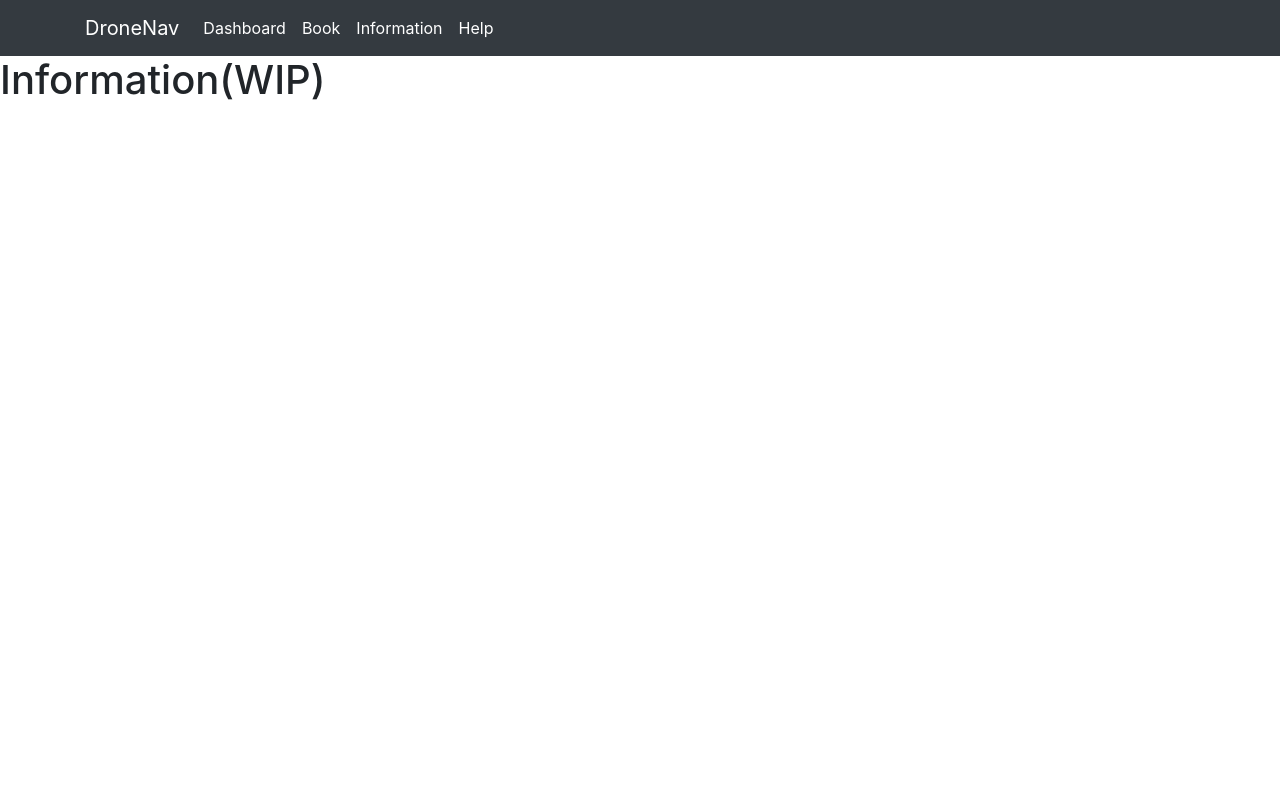
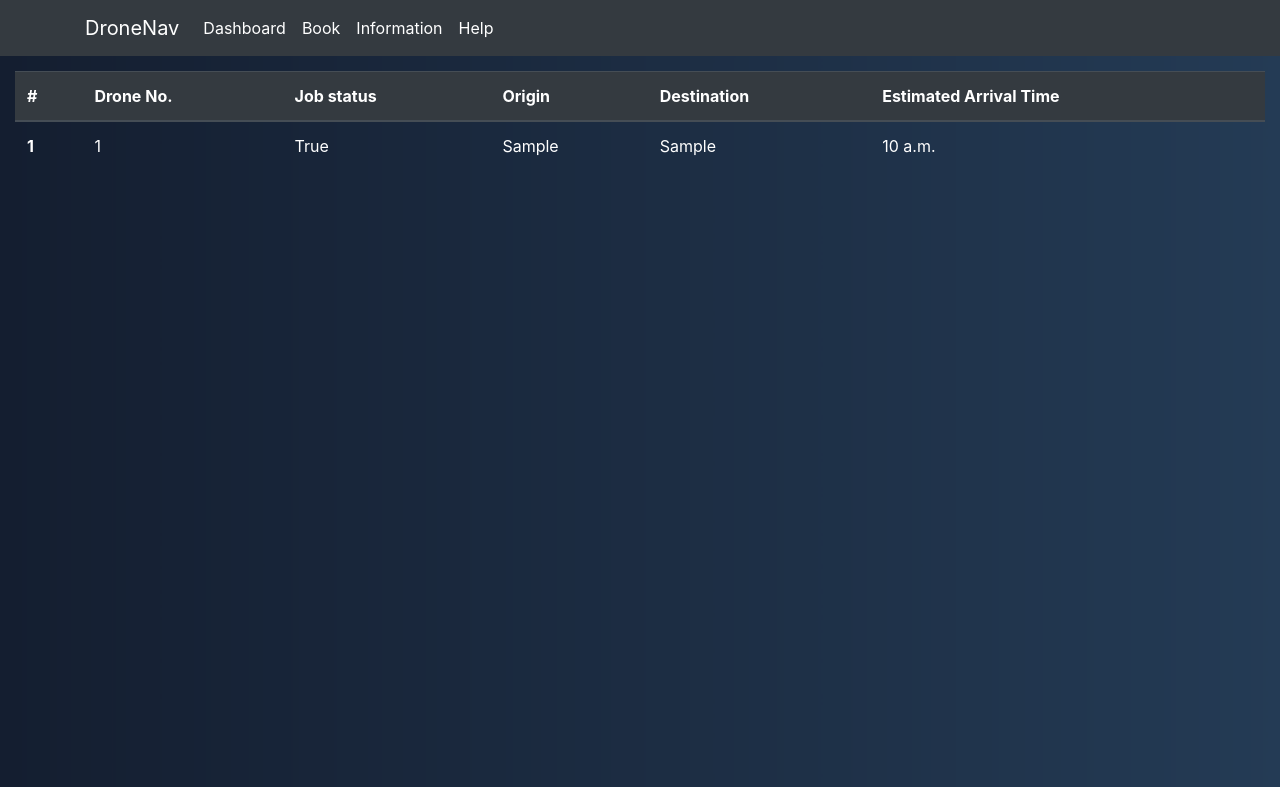
Before and after one commit to mriduldhall/DroneNav, a Django app: page /dashboard/information in a window 1280 px wide. Run offline with Django 3.2, Linux system fonts and the light colour scheme; tables that the repository leaves empty hold one stand-in row (values such as "Sample post"); some libraries are stand-ins or nearby versions.

Commit message:
Finished information menu

```diff
--- a/drone_system/drones.py
+++ b/drone_system/drones.py
@@ -19,3 +19,23 @@ def get_drones_of_user(username):
         return drones_data
     except drones.DoesNotExist:
         return drones_data
+
+
+def get_all_drone_data():
+    drones_data = []
+    try:
+        all_drones = drones.objects.all()
+        for drone in all_drones:
+            if drone.job:
+                origin_data = locations.objects.filter(id=drone.origin_id)
+                origin = (origin_data[0]).location
+                destination_data = locations.objects.filter(id=drone.destination_id)
+                destination = (destination_data[0]).location
+            else:
+                origin = None
+                destination = None
+            drone_data = [drone.id, drone.job, origin, destination, drone.job_finish_time]
+            drones_data.append(drone_data)
+        return drones_data
+    except drones.DoesNotExist:
+        return drones_data
--- a/drone_system/templates/drone_system/dashboard.html
+++ b/drone_system/templates/drone_system/dashboard.html
@@ -1,7 +1,7 @@
 {% extends "drone_system/base.html" %}
 
 {% block content %}
-    <nav class="container-fluid" style="background-image:url('../../static/drone_system/Dashboard Background.png');background-repeat:no-repeat;color:floralwhite;background-size:cover;height:91.35vh;overflow-y:hidden">
+    <nav class="container-fluid" style="background-image:url('../../static/drone_system/Dashboard Background.png');background-repeat:no-repeat;color:floralwhite;background-size:cover;height:100%;min-height:91.35vh">
         <nav style="padding-left: 10px"></nav>
         <h2 style="padding-top:5px;padding-bottom:20px">Hello, {{ username }}</h2>
         <h4>Your current bookings:</h4>
--- a/drone_system/templates/drone_system/help.html
+++ b/drone_system/templates/drone_system/help.html
@@ -20,7 +20,7 @@
                 and scheduled time of arrival.</p>
                 <h5>Help:</h5>
                 <p>This is the help menu and takes you here.</p>
-                <p>For any other issues email <a href="mailto:mriduldhall@mayfieldschool.net">Mridul</a>.</p>
+                <p>For any other issues please email <a href="mailto:mriduldhall@mayfieldschool.net">Mridul</a>.</p>
             </div>
         </div>
     </nav>
--- a/drone_system/templates/drone_system/information.html
+++ b/drone_system/templates/drone_system/information.html
@@ -1,5 +1,32 @@
 {% extends "drone_system/base.html" %}
 
 {% block content %}
-    <h1>Information(WIP)</h1>
+    <nav class="container-fluid" style="background-image:url('../../static/drone_system/Dashboard Background.png');background-repeat:no-repeat;color:floralwhite;background-size:cover;height:100%;min-height:91.35vh">
+        <nav style="padding-top: 15px">
+            <table class="table">
+                <thead class="thead-dark">
+                    <tr>
+                        <th scope="col">#</th>
+                        <th scope="col">Drone No.</th>
+                        <th scope="col">Job status</th>
+                        <th scope="col">Origin</th>
+                        <th scope="col">Destination</th>
+                        <th scope="col">Estimated Arrival Time</th>
+                    </tr>
+                </thead>
+                <tbody>
+                    {% for drone in drones_data %}
+                        <tr>
+                            <th scope="row" style="color: white">{{ forloop.counter }}</th>
+                            <td style="color: white">{{ drone.0 }}</td>
+                            <td style="color: white">{{ drone.1 }}</td>
+                            <td style="color: white">{{ drone.2 }}</td>
+                            <td style="color: white">{{ drone.3 }}</td>
+                            <td style="color: white">{{ drone.4 }}</td>
+                        </tr>
+                    {% endfor %}
+                </tbody>
+            </table>
+        </nav>
+    </nav>
 {% endblock %}
--- a/drone_system/views.py
+++ b/drone_system/views.py
@@ -1,5 +1,5 @@
 from django.shortcuts import render
-from .drones import get_drones_of_user
+from .drones import get_drones_of_user, get_all_drone_data
 
 
 # Create your views here.
@@ -17,7 +17,11 @@ def book(request):
 
 
 def information(request):
-    return render(request, '../../drone_system/templates/drone_system/information.html')
+    drones_data = get_all_drone_data()
+    context = {
+        "drones_data": drones_data
+    }
+    return render(request, '../../drone_system/templates/drone_system/information.html', context)
 
 
 def help(request):
```
